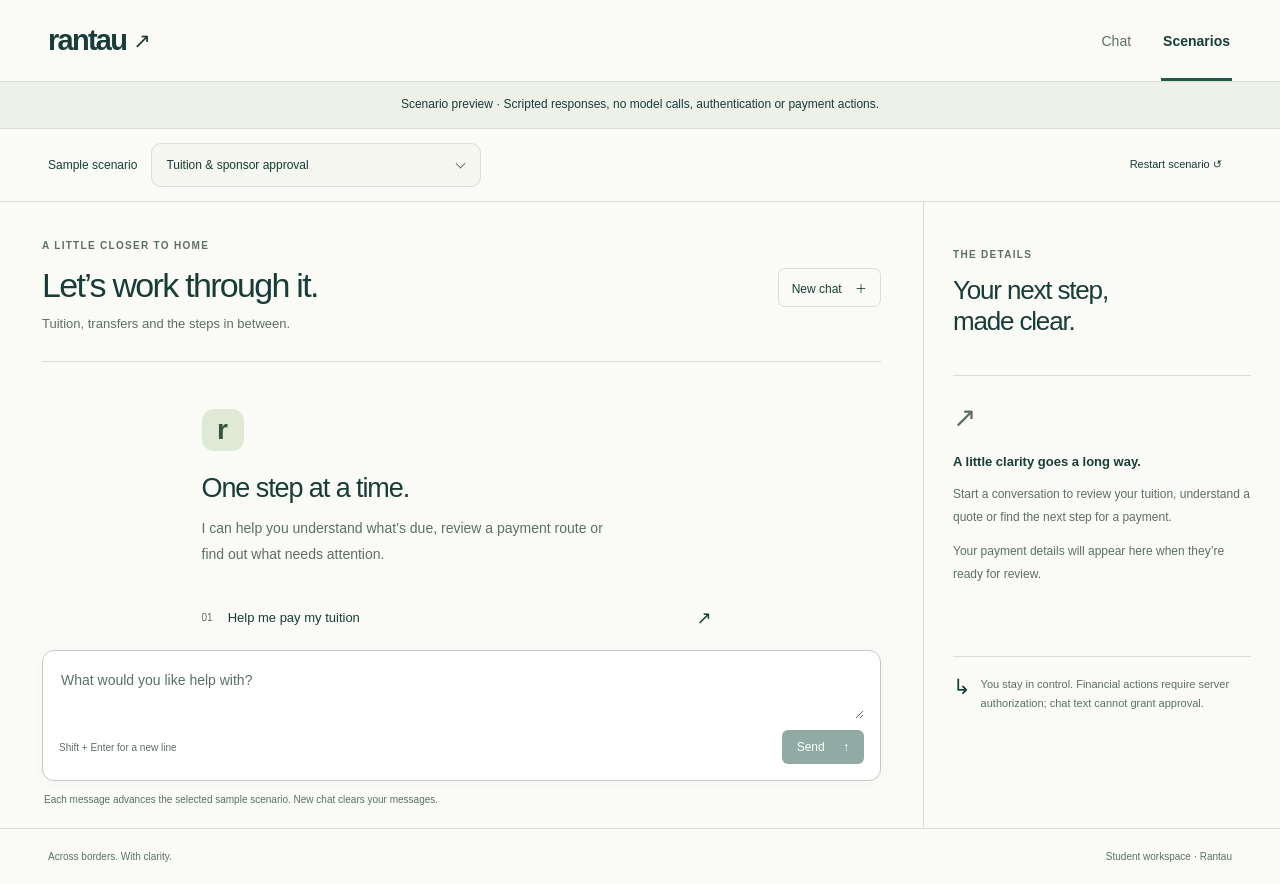
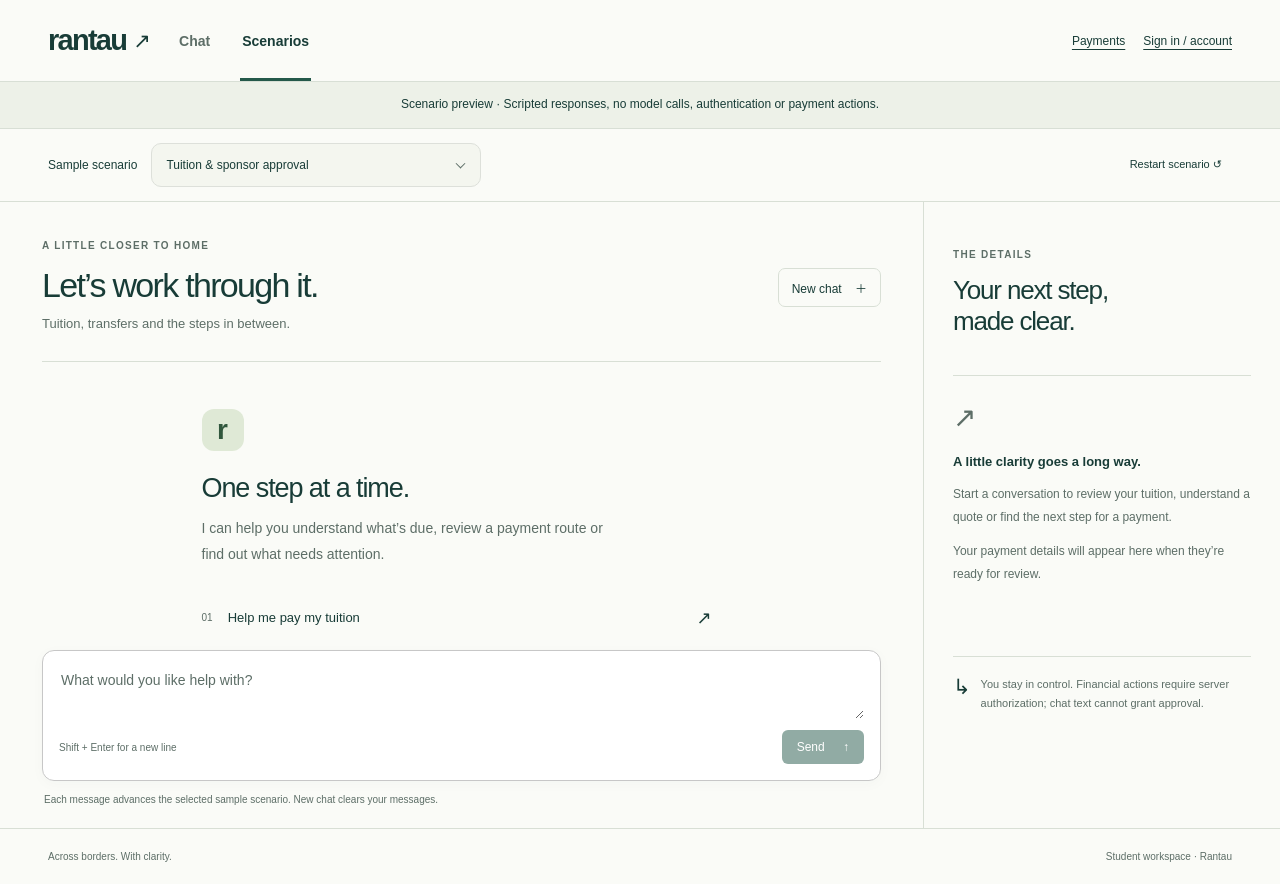
Before and after one commit to hsbu/rantau, a Next.js app in the folder frontend/: page /student/chat/preview in a window 1280 px wide. Built offline with nearby package versions, Linux system fonts and the light colour scheme.

Commit message:
fix(chat): keep view tabs in a stable header position

```diff
--- a/frontend/app/student/chat/chat-workspace.tsx
+++ b/frontend/app/student/chat/chat-workspace.tsx
@@ -99,9 +99,9 @@ export function ChatWorkspace({ transport = connectedTransport, preview = false,
         <Link href="/student/chat" className={styles.viewTab} aria-current={!preview ? "page" : undefined}>Chat</Link>
         <Link href="/student/chat/preview" className={styles.viewTab} aria-current={preview ? "page" : undefined}>Scenarios</Link>
       </nav>
-      {!preview && <nav className={styles.workspaceLinks} aria-label="Student workspace">
-        <Link href="/student/payments">Payments</Link><Link href="/student/sign-in">Sign in / account</Link>
-      </nav>}
+      <nav className={styles.workspaceLinks} aria-label="Student workspace">
+        <Link href="/student/payments" prefetch={false}>Payments</Link><Link href="/student/sign-in" prefetch={false}>Sign in / account</Link>
+      </nav>
     </header>
     <div className={styles.safetyBanner}>{preview
       ? <>Scenario preview · Scripted responses, no model calls, authentication or payment actions.</>
--- a/frontend/app/student/chat/chat.module.css
+++ b/frontend/app/student/chat/chat.module.css
@@ -14,13 +14,13 @@
 .workspace :is(button, a, select):focus-visible, .messages:focus-visible { outline: 2px solid var(--focus); outline-offset: 3px; }
 .workspace a { color: inherit; text-underline-offset: 4px; }
 .detailsLink { display: none; }
-.nav { height: 82px; max-width: 1440px; margin: auto; padding: 0 48px; display: flex; align-items: center; justify-content: space-between; gap: 28px; border-bottom: 1px solid var(--line); }
+.nav { height: 82px; max-width: 1440px; margin: auto; padding: 0 48px; display: flex; align-items: center; justify-content: flex-start; gap: 28px; border-bottom: 1px solid var(--line); }
 .latest { display: block; margin: -6px auto 8px; padding: 8px 13px; border: 1px solid var(--control-border); border-radius: 6px; background: var(--surface); color: var(--ink); font-size: 12px !important; }
 .tag, .warningTag { border: 1px solid var(--tag-border); border-radius: 5px; padding: 5px 9px; font-size: 11px; color: var(--accent-ink); background: var(--tag-bg); white-space: nowrap; }
 .viewTabs { display: flex; align-self: stretch; gap: 28px; }
 .workspaceLinks { display: flex; gap: 18px; margin-left: auto; font-size: 12px; }
 @media (max-width: 600px) { .nav:has(.workspaceLinks) { height: auto; min-height: 90px; flex-wrap: wrap; gap: 10px; padding-top: 15px; } .workspaceLinks { width: 100%; justify-content: flex-end; padding-bottom: 12px; } }
-.viewTab { display: flex; align-items: center; padding: 3px 2px 0; border-bottom: 3px solid transparent; text-decoration: none; font-size: 14px; color: var(--muted) !important; }
+.viewTab { display: flex; align-items: center; padding: 3px 2px 0; border-bottom: 3px solid transparent; text-decoration: none; font-size: 14px; font-weight: 600; color: var(--muted) !important; }
 .viewTab[aria-current="page"] { border-bottom-color: var(--green); color: var(--ink) !important; font-weight: 600; }
 .viewTab:hover { color: var(--ink) !important; }
 .safetyBanner { padding: 12px 30px; background: var(--soft); text-align: center; font-size: 12px; line-height: 1.8; border-bottom: 1px solid var(--line); }
```
Also changed, not shown: 2 other files (tests, documents, lock files or other folders).
